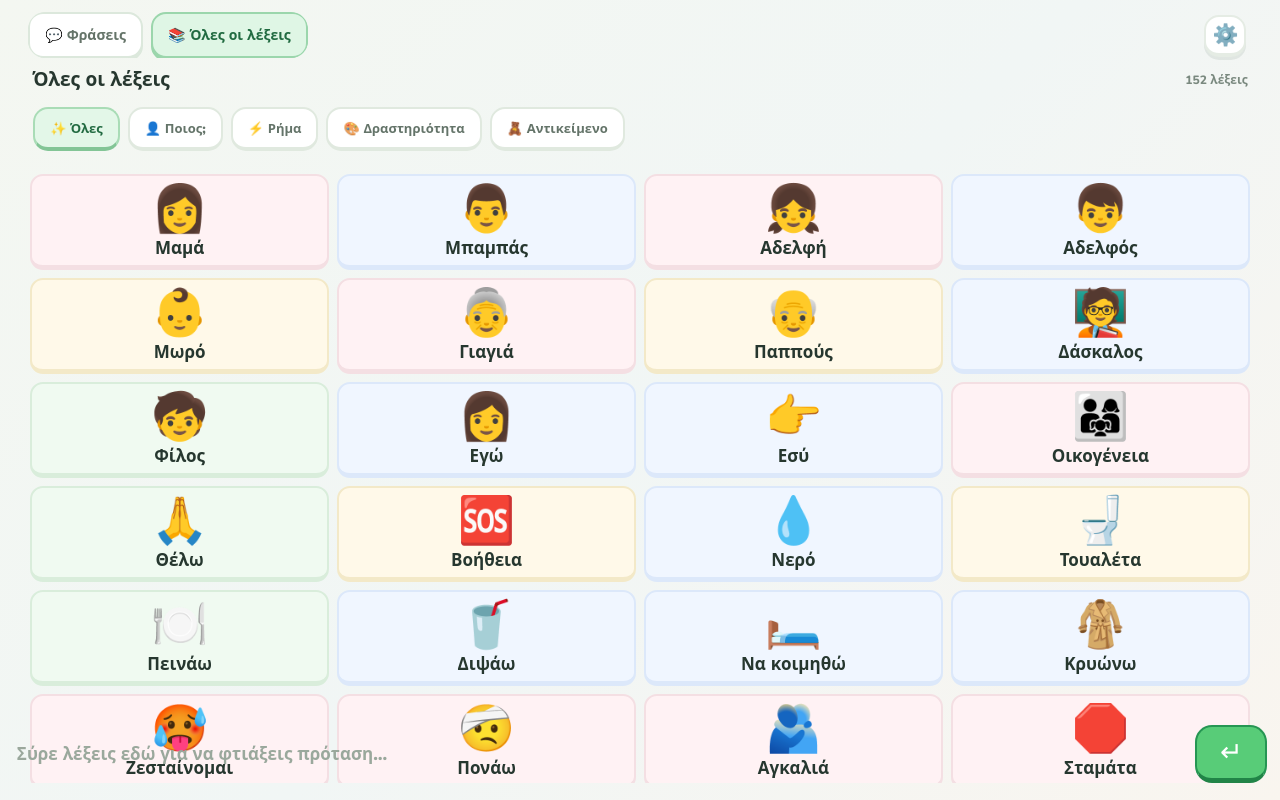
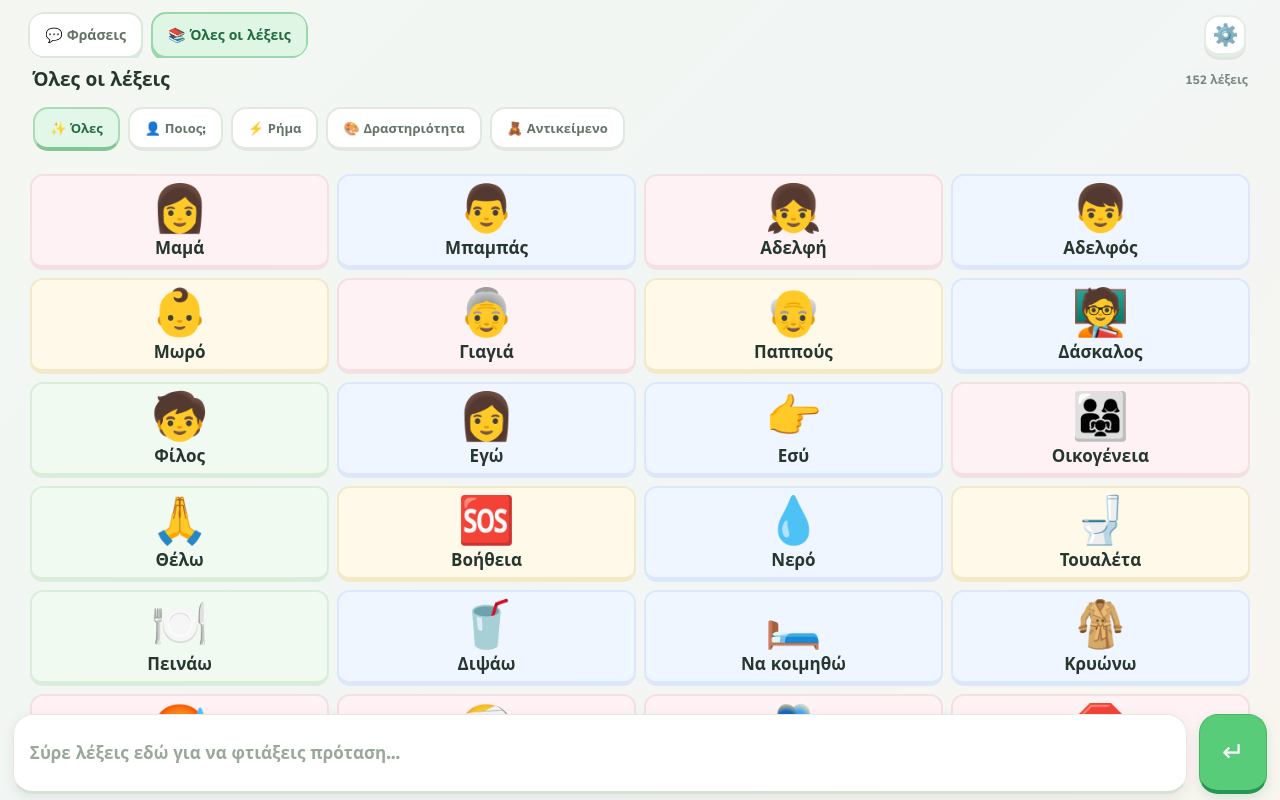
Before and after one commit to vatistasdimitris01/kid-help, a plain HTML site: page index.html in a window 1280 px wide. Drawn offline with nearby package versions, Linux system fonts and the light colour scheme.

Commit message:
Give sentence input its own white card separate from speech button

```diff
--- a/index.html
+++ b/index.html
@@ -140,6 +140,16 @@ body{height:100dvh;min-height:0}
 .composer .sentence{display:flex!important;flex:1 1 0%!important;width:0!important;min-width:0!important;max-width:none!important;visibility:visible!important;opacity:1!important;overflow-x:auto!important}
 .composer .enter-speak{flex:0 0 58px!important}
 @media(min-width:700px){.composer .enter-speak{flex-basis:72px!important}}
+
+/* Separate white sentence field and speech action: clean floating layout */
+.composer{background:transparent!important;border:0!important;box-shadow:none!important;padding:0!important;backdrop-filter:none!important;-webkit-backdrop-filter:none!important}
+.composer .compose-line{gap:12px!important;align-items:stretch!important}
+.composer .sentence{background:#fff!important;background-color:#fff!important;border:1.5px solid #e3eae3!important;border-bottom:3px solid #d7e2d7!important;border-radius:20px!important;box-shadow:0 4px 14px rgba(36,62,43,.09)!important;padding:10px 14px!important;min-height:60px!important}
+.composer .sentence-empty{color:#9aa79b!important}
+.composer .sentence-chip{border-radius:13px!important}
+.composer .enter-speak{align-self:stretch!important;flex:0 0 60px!important;width:60px!important;min-width:60px!important;height:auto!important;min-height:60px!important;border-radius:19px!important;background:#58cc78!important;border:1.5px solid #42b866!important;border-bottom:4px solid #269653!important;box-shadow:0 4px 12px rgba(38,150,83,.16)!important}
+@media(min-width:700px){.composer .sentence{min-height:68px!important;padding:12px 16px!important}.composer .enter-speak{flex-basis:68px!important;width:68px!important;min-width:68px!important;min-height:68px!important}}
+@media(max-width:699px){.composer .compose-line{gap:9px!important}.composer .sentence{min-height:58px!important;padding:8px 11px!important;border-radius:17px!important}.composer .enter-speak{flex-basis:58px!important;width:58px!important;min-width:58px!important;min-height:58px!important;border-radius:17px!important}}
 </style>
 </head>
 <body>
```
